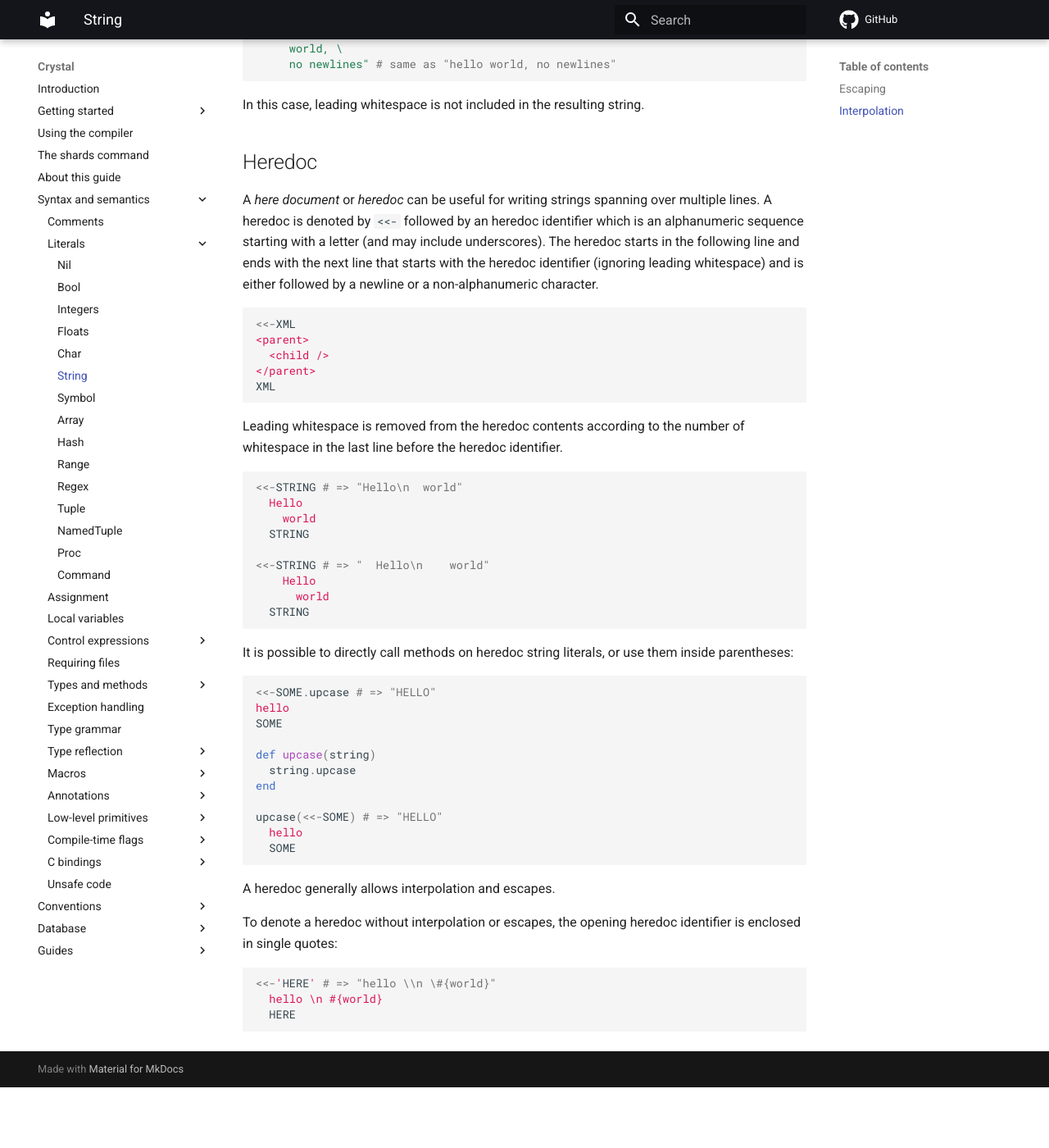
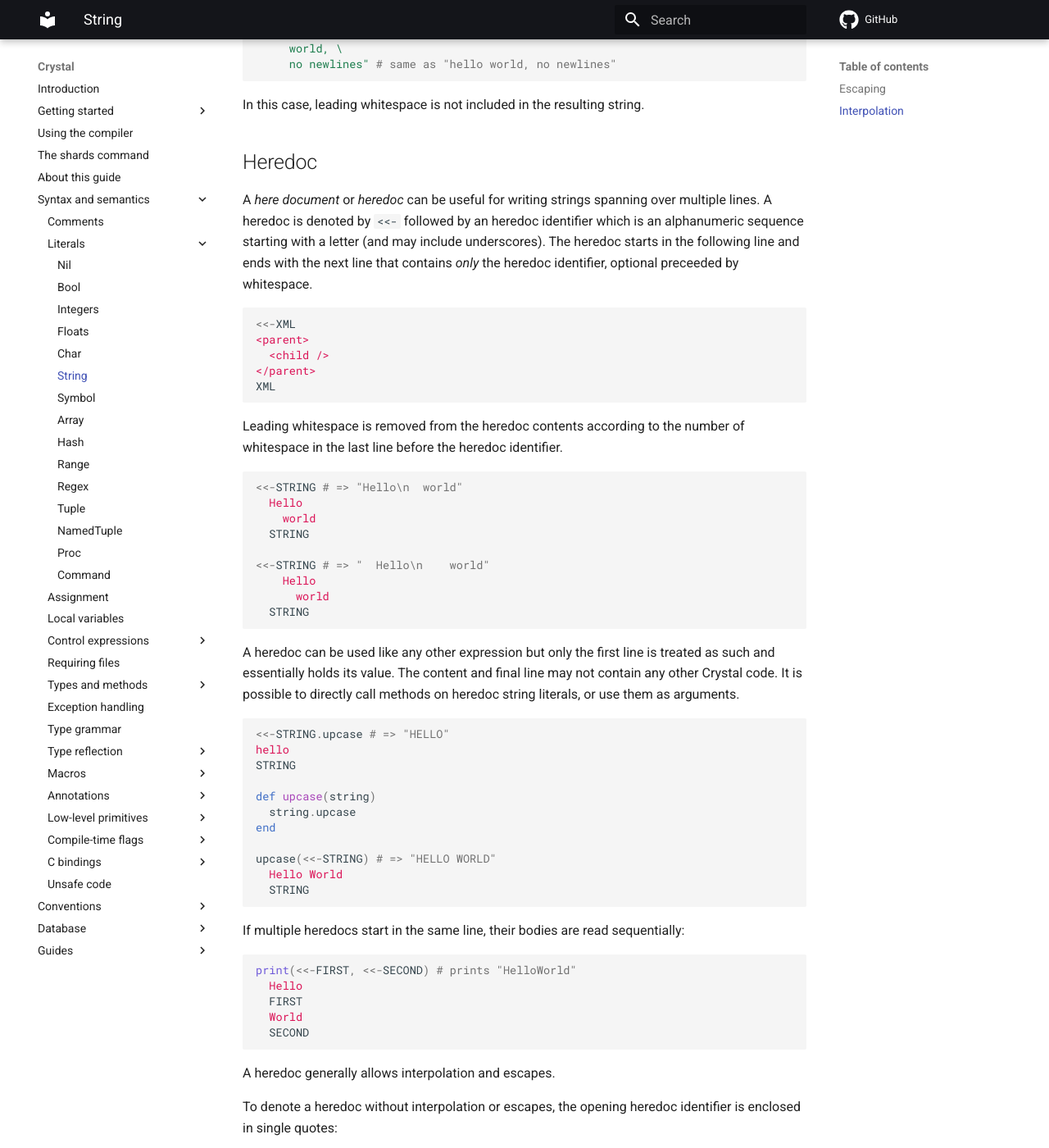
Before and after one commit to crystal-lang/crystal-book, an MkDocs documentation site: the page built from docs/syntax_and_semantics/literals/string.md, in a window 1280 px wide and 1400 px high, scrolled down 3427 px. Shown: the whole window at 82% size. Built offline with MkDocs 1.6.1 and Material for MkDocs 9.7.7, drawn with Linux system fonts in a browser that asks for light colours; comment, search, counter and statistics services are not loaded; before the commit the page ends 4753 px from its top, so only the background shows below that.

Commit message:
Improve documentation on heredocs

````diff
--- a/docs/syntax_and_semantics/literals/string.md
+++ b/docs/syntax_and_semantics/literals/string.md
@@ -159,7 +159,7 @@ In this case, leading whitespace is not included in the resulting string.
 ## Heredoc
 
 A *here document* or *heredoc* can be useful for writing strings spanning over multiple lines.
-A heredoc is denoted by `<<-` followed by an heredoc identifier which is an alphanumeric sequence starting with a letter (and may include underscores). The heredoc starts in the following line and ends with the next line that starts with the heredoc identifier (ignoring leading whitespace) and is either followed by a newline or a non-alphanumeric character.
+A heredoc is denoted by `<<-` followed by an heredoc identifier which is an alphanumeric sequence starting with a letter (and may include underscores). The heredoc starts in the following line and ends with the next line that contains *only* the heredoc identifier, optional preceeded by whitespace.
 
 ```crystal
 <<-XML
@@ -183,20 +183,31 @@ Leading whitespace is removed from the heredoc contents according to the number
   STRING
 ```
 
-It is possible to directly call methods on heredoc string literals, or use them inside parentheses:
+A heredoc can be used like any other expression but only the first line is treated as such and essentially holds its value. The content and final line may not contain any other Crystal code.
+It is possible to directly call methods on heredoc string literals, or use them as arguments.
 
 ```crystal
-<<-SOME.upcase # => "HELLO"
+<<-STRING.upcase # => "HELLO"
 hello
-SOME
+STRING
 
 def upcase(string)
   string.upcase
 end
 
-upcase(<<-SOME) # => "HELLO"
-  hello
-  SOME
+upcase(<<-STRING) # => "HELLO WORLD"
+  Hello World
+  STRING
+```
+
+If multiple heredocs start in the same line, their bodies are read sequentially:
+
+```cr
+print(<<-FIRST, <<-SECOND) # prints "HelloWorld"
+  Hello
+  FIRST
+  World
+  SECOND
 ```
 
 A heredoc generally allows interpolation and escapes.
````
